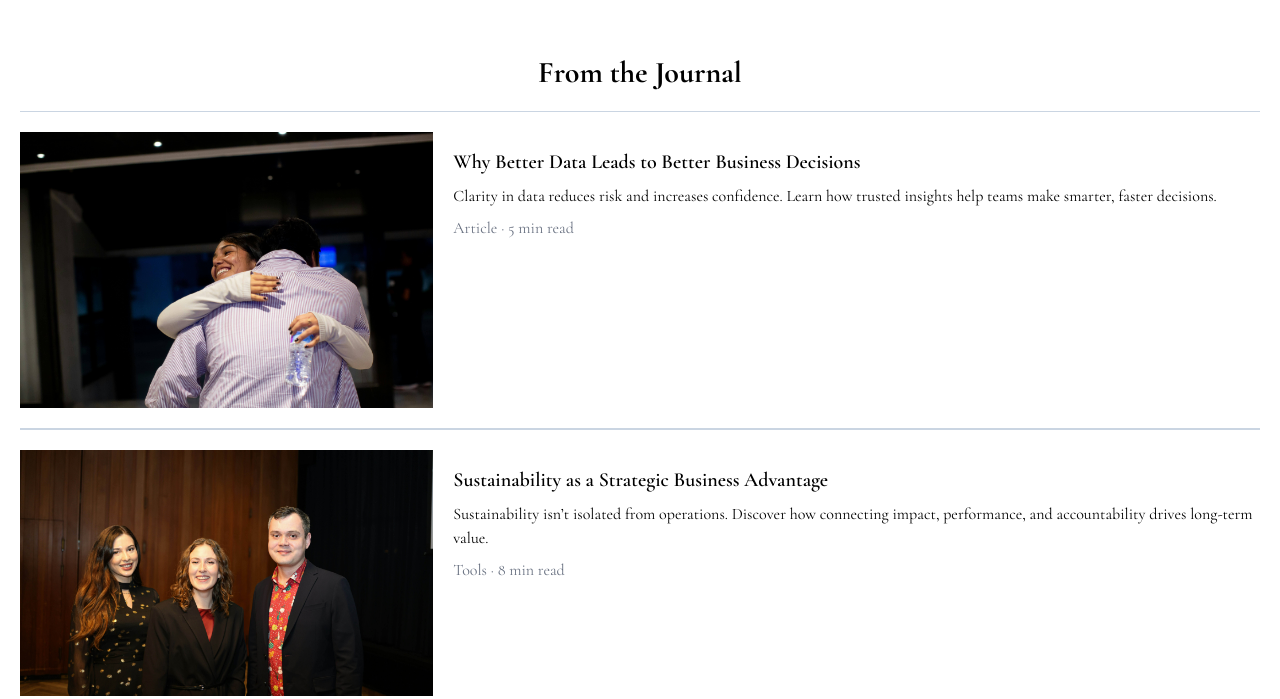
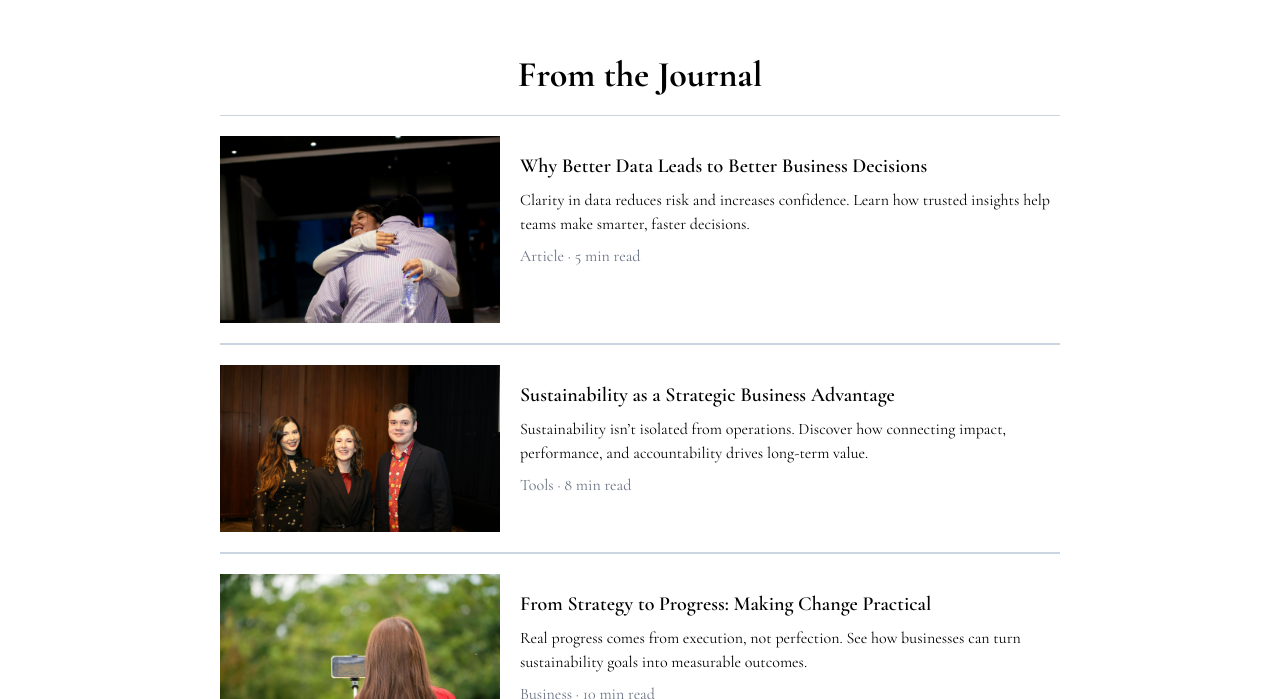
Before and after one commit to kluivstar/Cimplii, a React (Vite) app: page / in a window 1280 px wide. Shown: the part 2641-3340 px from the top of the page. Built offline with nearby package versions, Linux system fonts and the light colour scheme.

Commit message:
Override Journal section on lg-laptop screens

```diff
--- a/src/components/Journal.jsx
+++ b/src/components/Journal.jsx
@@ -42,12 +42,12 @@ export default function Journal() {
   return (
     <section className="py-10 px-5">
       {/* Journal Header */}
-      <h2 className="text-2xl md:text-3xl font-bold text-center py-5">
+      <h2 className="text-2xl lg:text-4xl md:text-3xl font-bold text-center py-5">
         From the Journal
       </h2>
 
       {/* Journal Content */}
-      <div>
+      <div className="lg:px-50">
         {journalList.map((journal, index) => (
           <div key={index}>
             {/* Top divider */}
```
